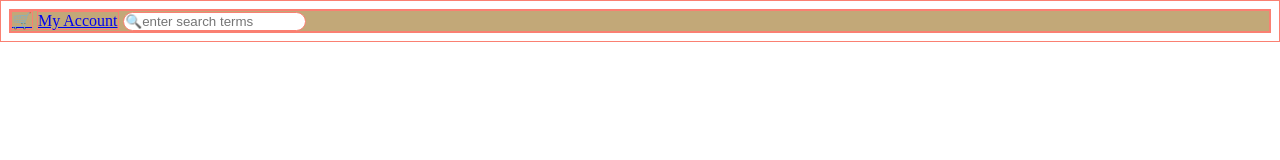
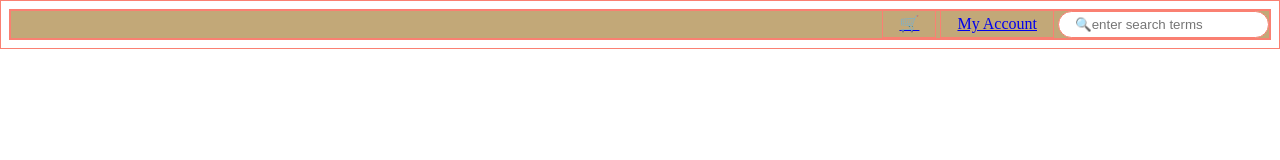
Before and after one commit to rboeglinjr2010/newebsite, a plain HTML site: page index.html in a window 1280 px wide. Drawn offline with Linux system fonts and the light colour scheme.

Commit message:
non flex way

```diff
--- a/index.html
+++ b/index.html
@@ -8,9 +8,9 @@
 </head>
 <body>
     <nav>
-        <a target="_blank" href="http://www.google.com">&#x1f6d2;</a>
-        <a href="#">My Account</a>
-        <input type="text" placeholder="&#x1F50D;enter search terms"></input>
+        <a  class="topnav" target="_blank" href="http://www.google.com">&#x1f6d2;</a>
+        <a class="topnav" href="#">My Account</a>
+        <input class="topnav" type="text" placeholder="&#x1F50D;enter search terms"></input>
     </nav>
 </body>
 </html>
--- a/style.css
+++ b/style.css
@@ -3,7 +3,12 @@
 }
 nav {
   background-color: #c2a878;
+  text-align: right;
 }
 input {
   border-radius: 25px;
 }
+
+.topnav {
+  padding: 5px 16px;
+}
```
